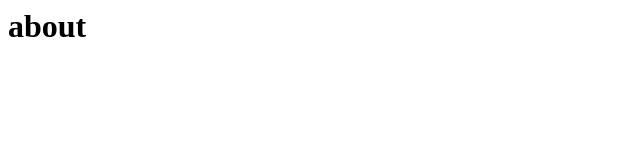
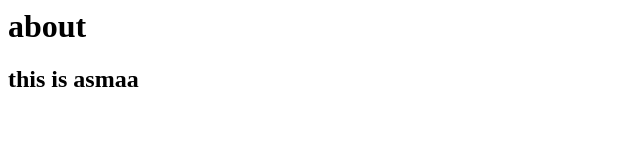
Before and after one commit to Asmaa-khorkhash/web_project, a plain HTML site: page about.html in a window 1280 px wide. Shown: the whole page, without its empty margins (0-640 px from the left). Drawn offline with Linux system fonts and the light colour scheme.

Commit message:
Update about.html for version-1

```diff
--- a/about.html
+++ b/about.html
@@ -1 +1,6 @@
-<html><body><h1>about</h1></body></html>
+<html>
+    <body>
+        <h1>about</h1>
+        <h2>this is asmaa</h2>
+    </body>
+</html>
```
